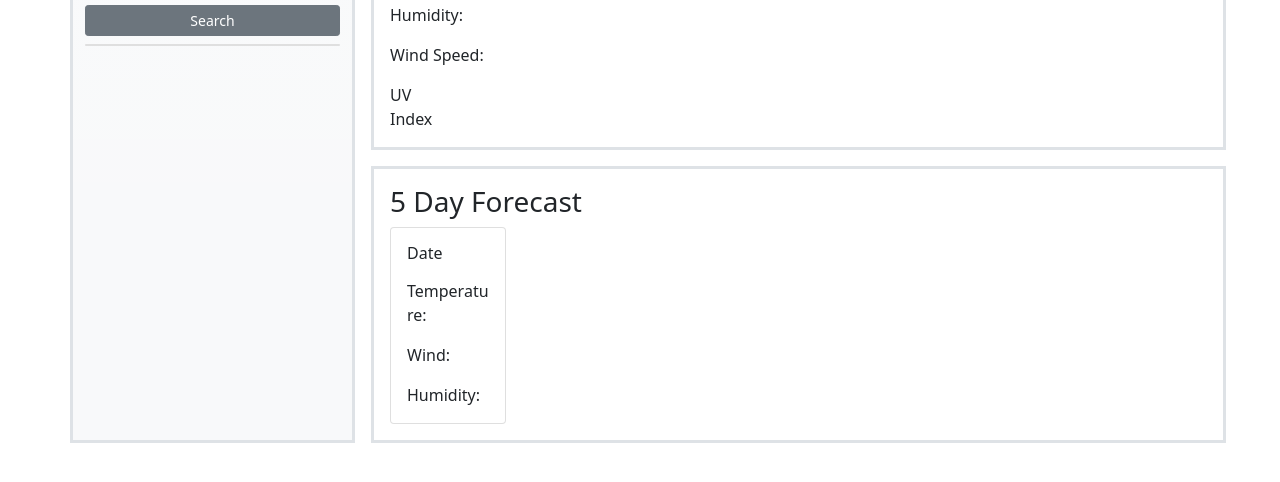
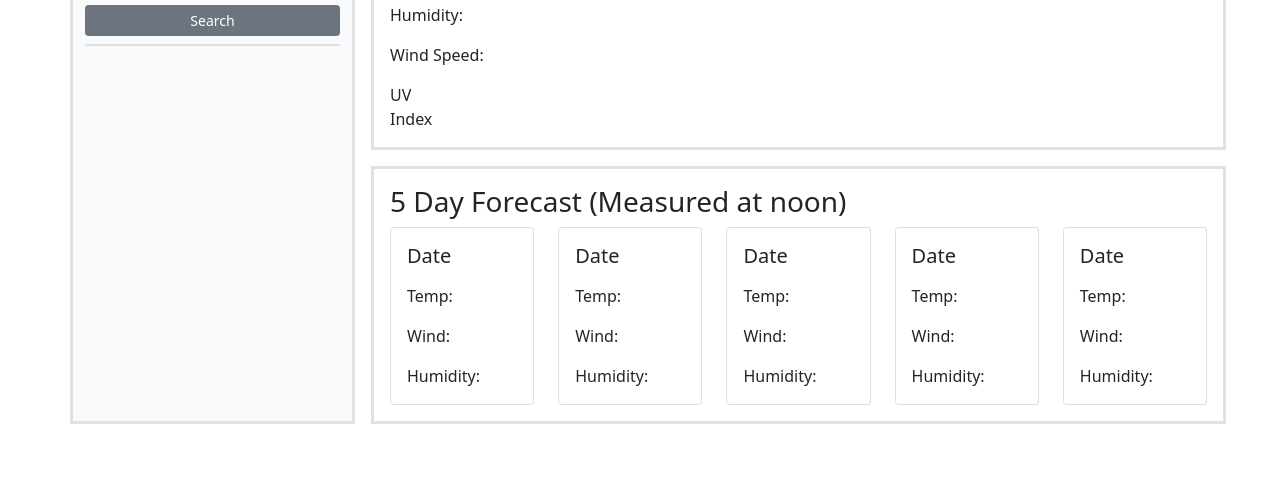
Before and after one commit to PanchoPuma/weatherDashboard, a plain HTML site: page index.html in a window 1280 px wide. Shown: the part 190-672 px from the top of the page. Drawn offline with nearby package versions, Linux system fonts and the light colour scheme.

Commit message:
fixed css classes for the 5 day cards

```diff
--- a/assets/js/script.js
+++ b/assets/js/script.js
@@ -141,20 +141,20 @@ var displayUVIndexData = function (uvi) {
 var getFutureCityData = function(city, country) {
     // api to get data by city for 5 days every three hours
     var futureWeatherAPI = "https://api.openweathermap.org/data/2.5/forecast?q="+ city + "," +country+"&units=metric&appid="+ APIkey;
-    // array positions to be used for once a day (0 (one day) ,8 (two day),16 (three day),24 (four day),32 (fifth day))
+    // array positions to be used for once a day at noon: (4 (one day) ,12 (two day),20 (three day),28 (four day),36 (fifth day))
     console.log (futureWeatherAPI);
     fetch (futureWeatherAPI)
         .then(function(response) {
             if (response.ok) {
                 response.json().then(function (details){
                 // one day in the future
-                var oneDay = moment(details.list[0].dt_txt).format('l');
+                var oneDay = moment(details.list[4].dt_txt).format('l');
                 $("#oneDayAhead").html(oneDay);
-                var weatherIcon1 = ("<img src='https://openweathermap.org/img/w/" + details.list[0].weather[0].icon + ".png' alt='" + details.list[0].weather[0].main + "' />")
+                var weatherIcon1 = ("<img src='https://openweathermap.org/img/w/" + details.list[4].weather[0].icon + ".png' alt='" + details.list[4].weather[0].main + "' />")
                 $("#oneDayAheadIcon").html(weatherIcon1);
-                $("#oneDayAheadTemp").html("Temperature: " + details.list[0].main.temp + "°C");
-                $("#oneDayAheadWind").html("Wind: " + details.list[0].wind.speed + "Km/h");
-                $("#oneDayAheadHumidity").html("Humidity: " + details.list[0].main.humidity + "%");
+                $("#oneDayAheadTemp").html("Temp: " + details.list[4].main.temp + "°C");
+                $("#oneDayAheadWind").html("Wind: " + details.list[4].wind.speed + "Km/h");
+                $("#oneDayAheadHumidity").html("Humidity: " + details.list[4].main.humidity + "%");
 
                 // two days in the future
 
--- a/index.html
+++ b/index.html
@@ -79,29 +79,68 @@
             <!--5 Day Forecast-->
                 <div class="row ">
                     <div class="col-12 my-0 mx-3 px-3 py-3 border border-3 ">
-                         <h3>5 Day Forecast</h3>
+                         <h3>5 Day Forecast (Measured at noon)</h3>
                         <div class="row" >
                             <!--Day 1 Forecast-->
-                            <div class="col-2" id="1DayForecast">
+                            <div class="col " id="1DayForecast">
                                 <div class="card">
                                     <div class="card-body">
-                                        <h6 class="card-title" id = "oneDayAhead">Date</h6>
+                                        <h5 class="card-title" id = "oneDayAhead">Date</h5>
                                         <p class="card-text" id = "oneDayAheadIcon"></i>
-                                        <!--<i class="fas fa-cloud-sun" id = "oneDayAheadIcon"></i>-->
-                                        <p class="card-text"id = "oneDayAheadTemp">Temperature: </p>
+                                        <p class="card-text"id = "oneDayAheadTemp">Temp: </p>
                                         <p class="card-text" id = "oneDayAheadWind">Wind: </p>
                                         <p class="card-text" id = "oneDayAheadHumidity">Humidity:</p>
                                     </div>
                                 </div>
                             </div>
                             <!--Day 2 Forecast-->
-
+                            <div class="col" id="2DayForecast">
+                                <div class="card">
+                                    <div class="card-body">
+                                        <h5 class="card-title" id = "twoDayAhead">Date</h5>
+                                        <p class="card-text" id = "twoDayAheadIcon"></i>
+                                        <p class="card-text"id = "twoDayAheadTemp">Temp: </p>
+                                        <p class="card-text" id = "twoDayAheadWind">Wind: </p>
+                                        <p class="card-text" id = "twoDayAheadHumidity">Humidity:</p>
+                                    </div>
+                                </div>
+                            </div>
                             <!--Day 3 Forecast-->
-
+                            <div class="col" id="3DayForecast">
+                                <div class="card">
+                                    <div class="card-body">
+                                        <h5 class="card-title" id = "threeDayAhead">Date</h5>
+                                        <p class="card-text" id = "threeDayAheadIcon"></i>
+                                        <p class="card-text"id = "threeDayAheadTemp">Temp: </p>
+                                        <p class="card-text" id = "threeDayAheadWind">Wind: </p>
+                                        <p class="card-text" id = "threeDayAheadHumidity">Humidity:</p>
+                                    </div>
+                                </div>
+                            </div>
                             <!--Day 4 Forecast-->
-
+                            <div class="col" id="4DayForecast">
+                                <div class="card">
+                                    <div class="card-body">
+                                        <h5 class="card-title" id = "fourDayAhead">Date</h5>
+                                        <p class="card-text" id = "fourDayAheadIcon"></i>
+                                        <p class="card-text"id = "fourDayAheadTemp">Temp: </p>
+                                        <p class="card-text" id = "fourDayAheadWind">Wind: </p>
+                                        <p class="card-text" id = "fourDayAheadHumidity">Humidity:</p>
+                                    </div>
+                                </div>
+                            </div>
                             <!--Day 5 Forecast-->
-
+                            <div class="col" id="5DayForecast">
+                                <div class="card">
+                                    <div class="card-body">
+                                        <h5 class="card-title" id = "fiveDayAhead">Date</h5>
+                                        <p class="card-text" id = "fiveDayAheadIcon"></i>
+                                        <p class="card-text"id = "fiveDayAheadTemp">Temp: </p>
+                                        <p class="card-text" id = "fiveDayAheadWind">Wind: </p>
+                                        <p class="card-text" id = "fiveDayAheadHumidity">Humidity:</p>
+                                    </div>
+                                </div>
+                            </div>
                         </div>
                     </div>
                 </div>
```
